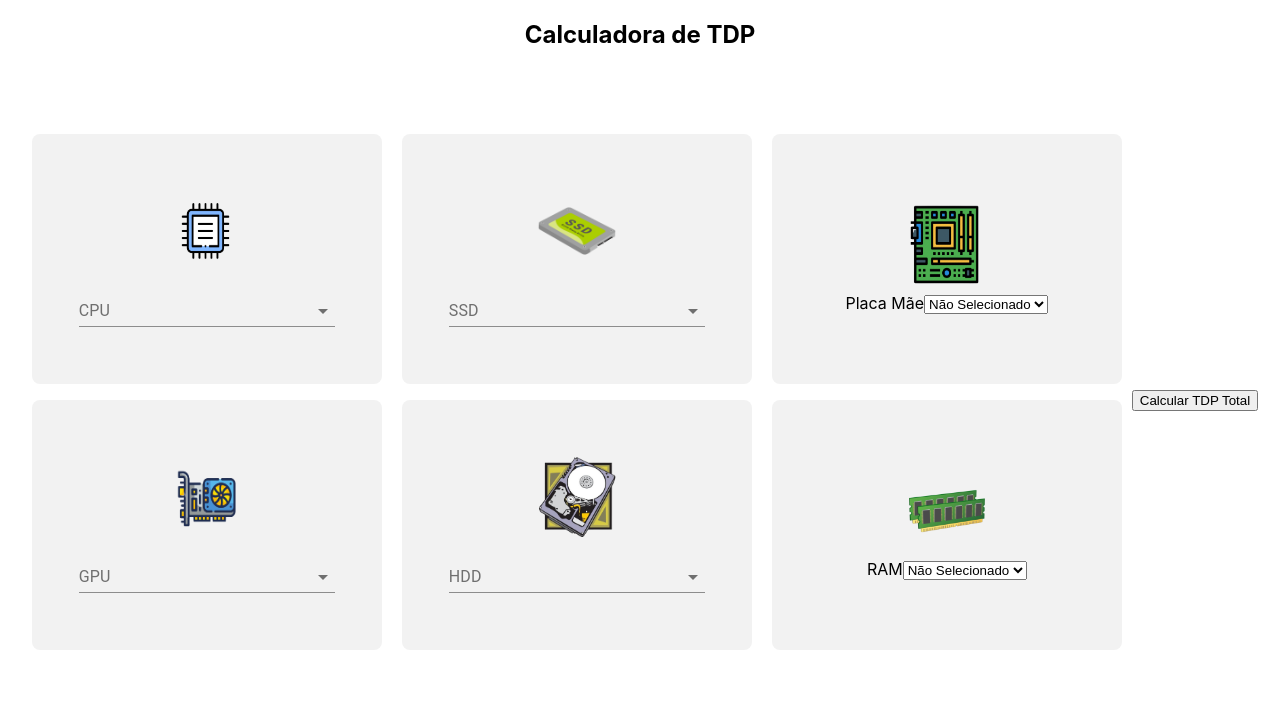
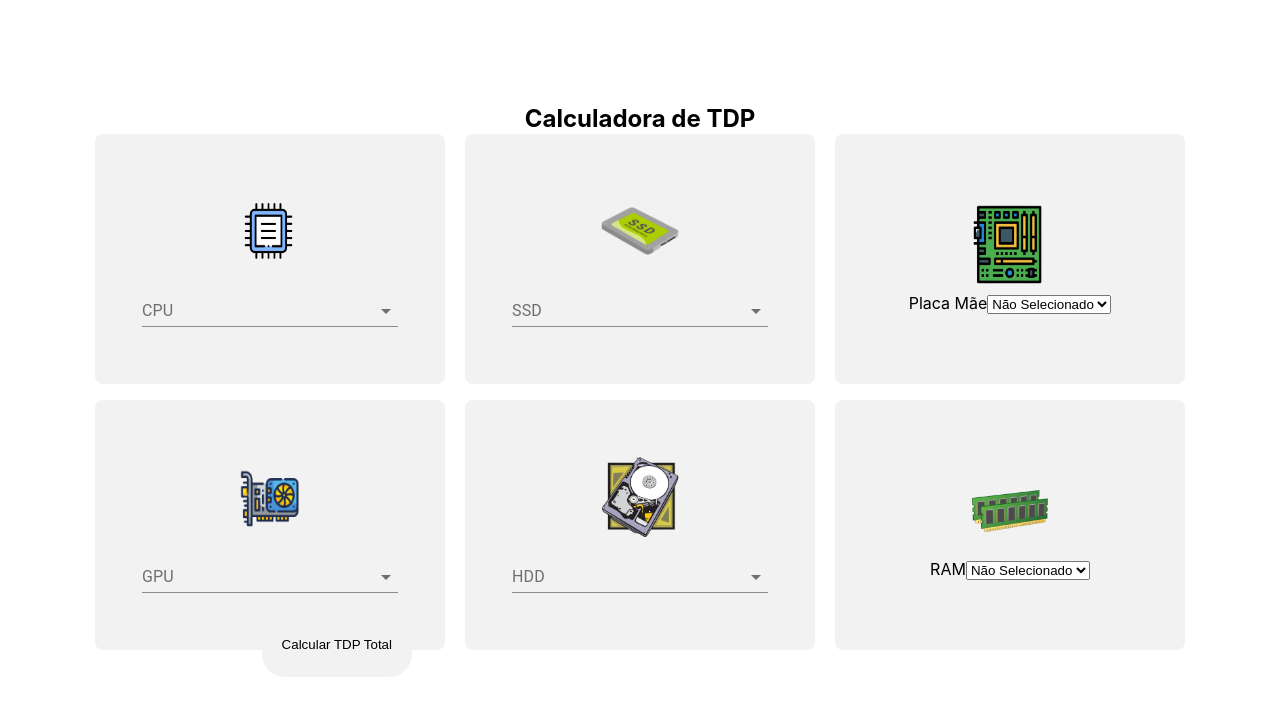
Before and after one commit to tatehira/Front-CalculoTDP, a React (Create React App) app: page / in a window 1280 px wide. Shown: the top 716 px of the page. Built offline with nearby package versions, Linux system fonts and the light colour scheme; the HTML template or start-up script is replaced by a standard one.

Commit message:
update botao enviar tdp

```diff
--- a/src/App.css
+++ b/src/App.css
@@ -1,8 +1,10 @@
 /* App.css */
 .form-heading {
   position: absolute;
-  top: 0;
+  top: 84px;
   left: 50%;
+  -webkit-transform: translateX(-50%);
+  -ms-transform: translateX(-50%);
   transform: translateX(-50%);
 }
 
@@ -51,3 +53,27 @@
 .custom-autocomplete {
   width: 200px; /* Defina a largura desejada aqui */
 }
+
+.rounded-button {
+  border-radius: 20px; /* Ajuste o valor do raio conforme necessário */
+  padding: 10px 20px; /* Ajuste o preenchimento interno conforme necessário */
+  background-color: #f2f2f2; /* Cor de fundo do botão */
+  border: none; /* Remova a borda se necessário */
+  cursor: pointer;
+}
+
+.submit-button {
+  border-radius: 23px;
+  padding: 25px 20px;
+  background-color: #f2f2f2;
+  border: none;
+  cursor: pointer;
+  position: fixed;
+  bottom: 123px;
+  right: 868px;
+}
+
+.spaced-field:hover {
+  transform: translateY(-5px); /* Ajuste a distância da levitação conforme necessário */
+  transition: transform 0.3s ease; /* Ajuste a duração e a função de suavização conforme necessário */
+}
--- a/src/App.js
+++ b/src/App.js
@@ -151,7 +151,7 @@ const App = () => {
                       {...params}
                       label="CPU"
                       autoComplete="off"
-                      className="custom-autocomplete"
+                      className="custom-autocomplete spaced-field" // Adicione a classe "spaced-field" aqui
                       inputProps={{
                         ...params.inputProps,
                         style: { width: '200px' }, // Defina a largura desejada aqui
@@ -176,7 +176,7 @@ const App = () => {
                       {...params}
                       label="GPU"
                       autoComplete="off"
-                      className="custom-autocomplete"
+                      className="custom-autocomplete spaced-field" // Adicione a classe "spaced-field" aqui
                       inputProps={{
                         ...params.inputProps,
                         style: { width: '200px' }, // Defina a largura desejada aqui
@@ -203,7 +203,7 @@ const App = () => {
                       {...params}
                       label="SSD"
                       autoComplete="off"
-                      className="custom-autocomplete"
+                      className="custom-autocomplete spaced-field" // Adicione a classe "spaced-field" aqui
                       inputProps={{
                         ...params.inputProps,
                         style: { width: '200px' }, // Defina a largura desejada aqui
@@ -228,7 +228,7 @@ const App = () => {
                       {...params}
                       label="HDD"
                       autoComplete="off"
-                      className="custom-autocomplete"
+                      className="custom-autocomplete spaced-field" // Adicione a classe "spaced-field" aqui
                       inputProps={{
                         ...params.inputProps,
                         style: { width: '200px' }, // Defina a largura desejada aqui
@@ -266,11 +266,11 @@ const App = () => {
             </Field>
           </div>
         </div>
-        <button className="submit-button" onClick={handleSubmit}>
-          Calcular TDP Total
-        </button>
-        {tdpTotal && <div className="result">TDP Total: {tdpTotal}W</div>}
       </div>
+      <button className="submit-button rounded-button" onClick={handleSubmit}>
+        Calcular TDP Total
+      </button>
+      {tdpTotal && <div className="result">TDP Total: {tdpTotal}W</div>}
     </div>
   );
 
```
